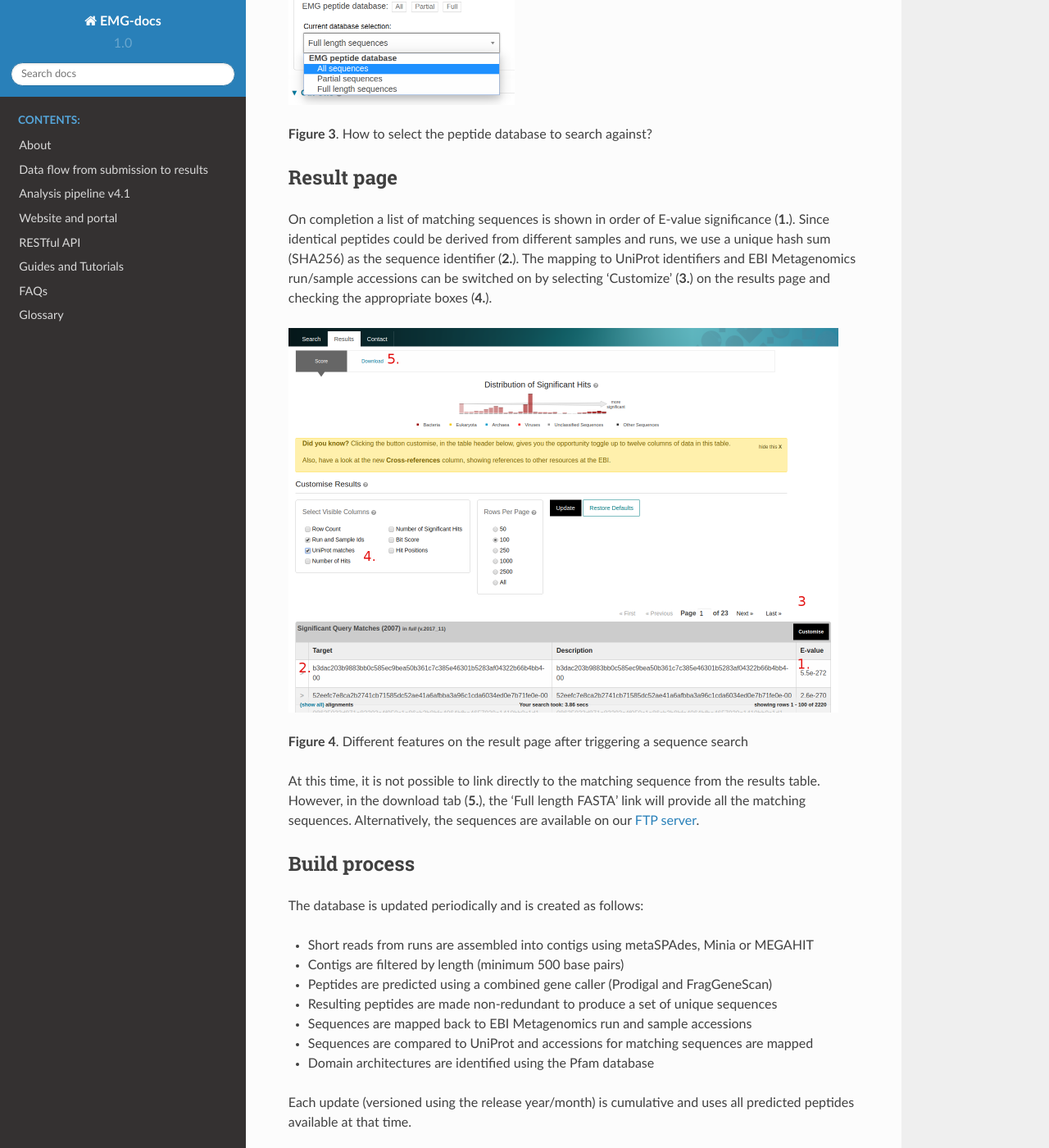
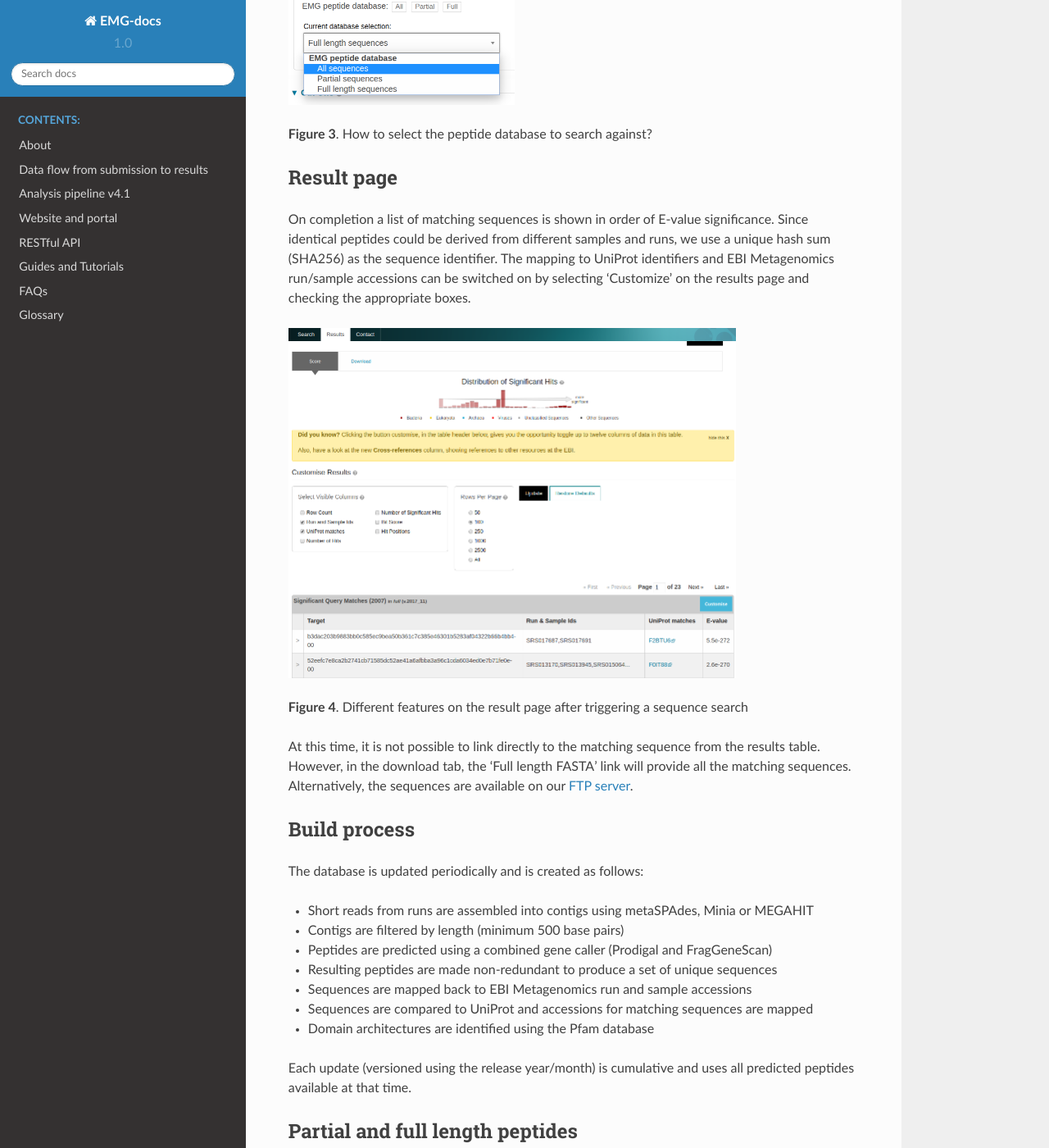
Before and after one commit to EBI-Metagenomics/EMG-docs, a Sphinx documentation site: the page built from docs/sequence-search.rst, in a window 1280 px wide and 1400 px high, scrolled down 1423 px. Shown: the whole window at 82% size. Built offline with Sphinx 7.4.7 and the Read the Docs theme 2.0.0, drawn with Linux system fonts in a browser that asks for light colours.

Commit message:
Another version without numbers.

```diff
--- a/docs/sequence-search.rst
+++ b/docs/sequence-search.rst
@@ -40,22 +40,22 @@ sequences only (see ref:`Partial and full length peptides`).
 Result page
 -----------
 
-On completion a list of matching sequences is shown in order of E-value significance (**1.**).
+On completion a list of matching sequences is shown in order of E-value significance.
 Since identical peptides could be derived
 from different samples and runs, we use a unique hash sum (SHA256) as
-the sequence identifier (**2.**). The mapping to UniProt identifiers and EBI
+the sequence identifier. The mapping to UniProt identifiers and EBI
 Metagenomics run/sample accessions can be switched on by selecting
-'Customize' (**3.**) on the results page and checking the appropriate
-boxes (**4.**).
+'Customize' on the results page and checking the appropriate
+boxes.
 
-.. figure:: images/sequence_search_result_custom.png
+.. figure:: images/sequence_search_result_custom2.png
    :scale: 50 %
 
 **Figure 4**. Different features on the result page after triggering a sequence search
 
 At this time, it is not possible to link directly to the
 matching sequence from the results table. However, in the download
-tab (**5.**), the 'Full length FASTA’ link will provide all the matching
+tab, the 'Full length FASTA’ link will provide all the matching
 sequences. Alternatively, the sequences are available on our `FTP server <ftp://ftp.ebi.ac.uk/pub/databases/metagenomics/peptide_database>`_.
 
 -------------
```
Also changed, not shown: docs/images/sequence_search_result_custom2.png (added).
